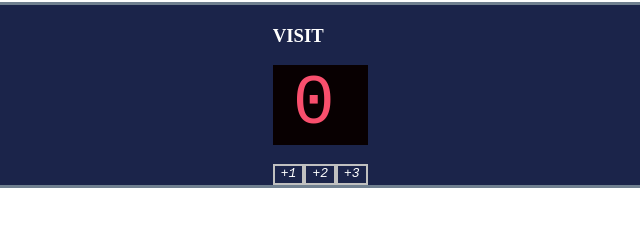
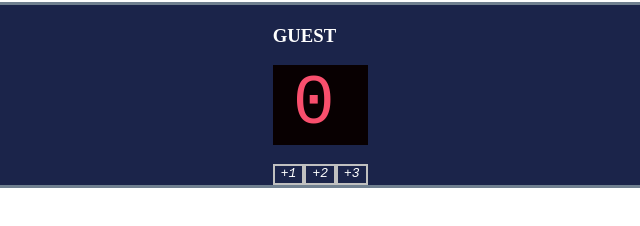
Before and after one commit to Jivanz/Basketball-Scoreboard, a website built with Vite: page index.html in a window 1280 px wide. Shown: the full height of the page, 327-967 px from the left. Built offline with nearby package versions, Linux system fonts and the light colour scheme.

Commit message:
Change to Guest again

```diff
--- a/index.html
+++ b/index.html
@@ -10,7 +10,7 @@
                 <button onclick="home1()">+1</button><button onclick="home2()">+2</button><button onclick="home3()">+3</button>
             </div>
             <div>
-                <h3>VISIT</h3>
+                <h3>GUEST</h3>
                 <div class="score" id="guest"></div><br>
                 <button onclick="guest1()">+1</button><button onclick="guest2()">+2</button><button onclick="guest3()">+3</button>
             </div>
```
